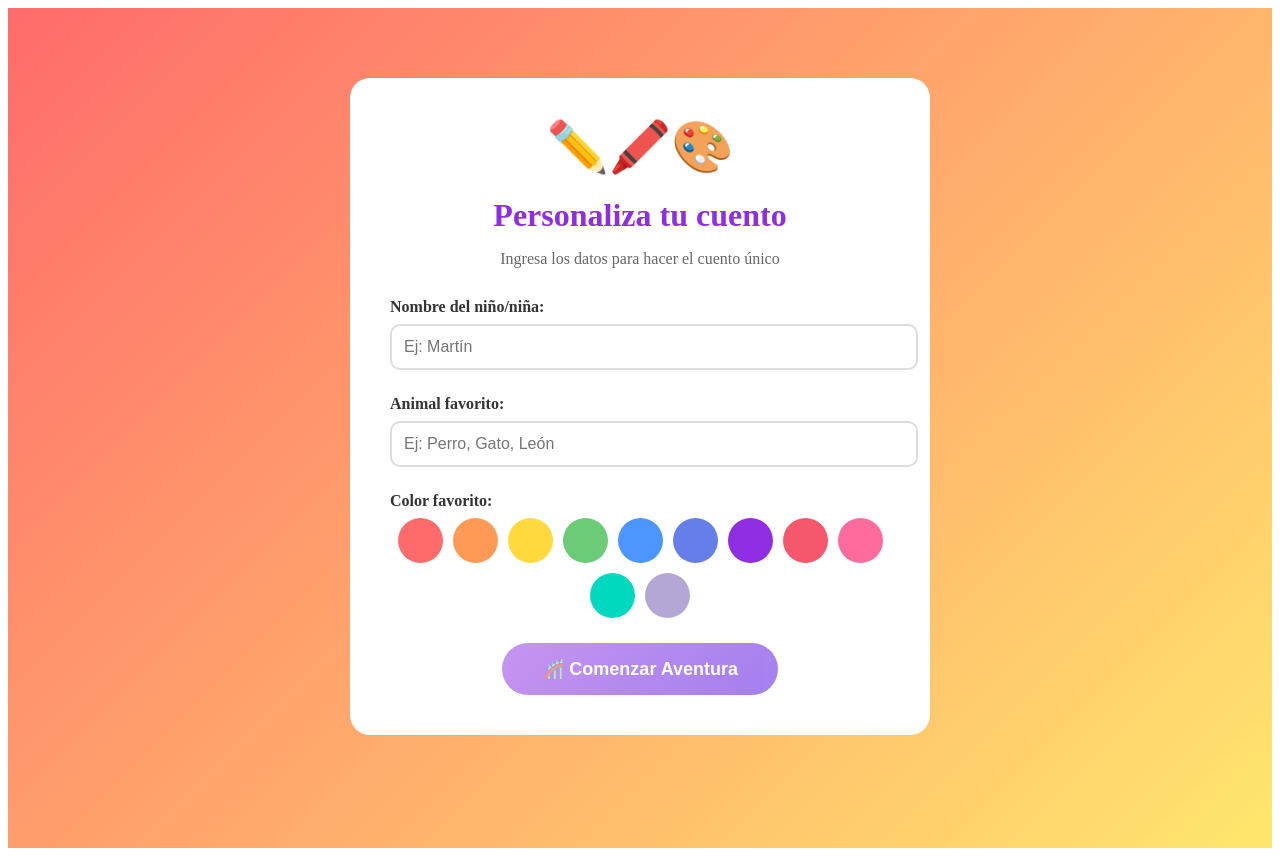
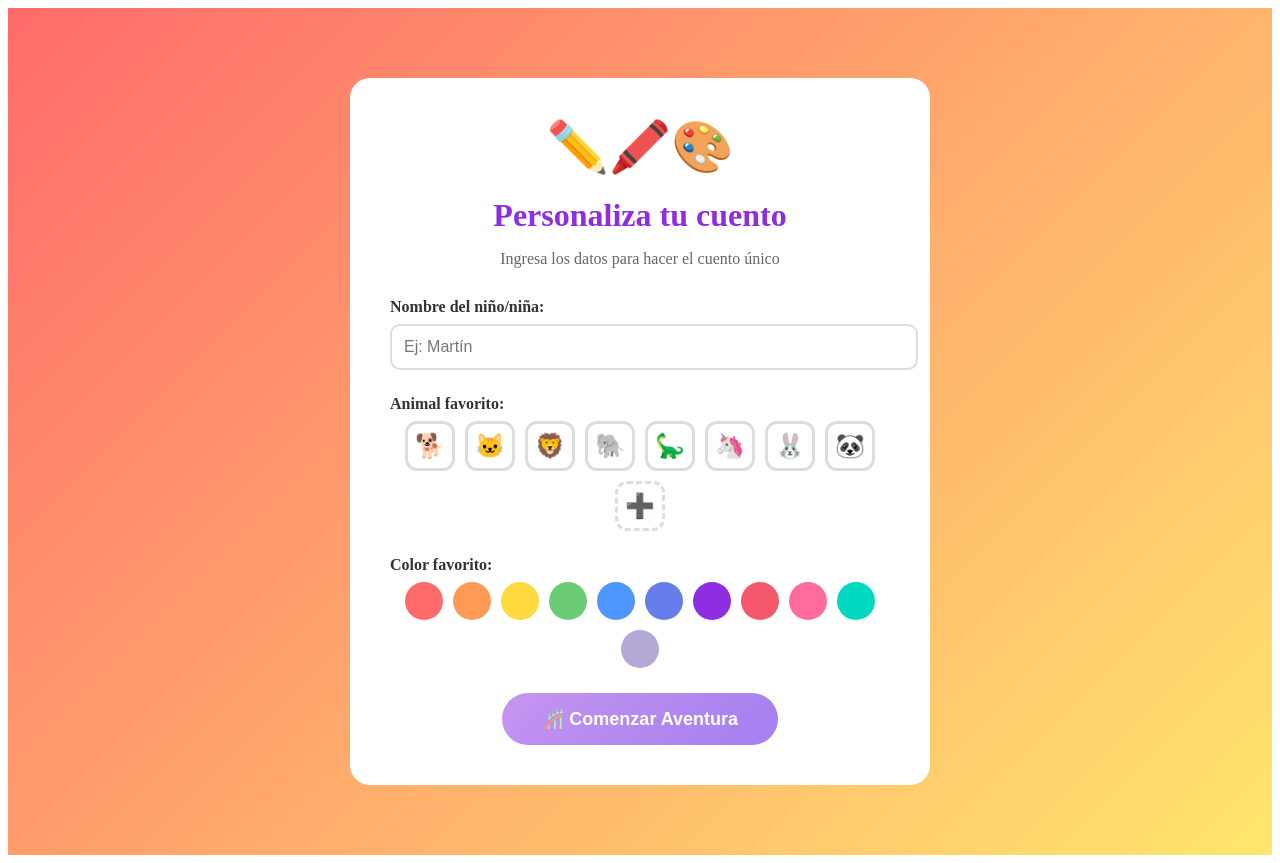
Before and after one commit to rodcas1982/hotmart-cuentos-svelte, a SvelteKit app: page /story/01-valiente in a window 1280 px wide. Built offline with nearby package versions, Linux system fonts and the light colour scheme.

Commit message:
Feat: Selección de animal + opción otro

```diff
--- a/src/routes/story/[id]/+page.svelte
+++ b/src/routes/story/[id]/+page.svelte
@@ -13,9 +13,22 @@
 
     let nombreNino = '';
     let animalFavorito = '';
+    let animalPersonalizado = '';
+    let mostrarAnimalOtro = false;
     let colorFavorito = '';
     let showPersonalizacion = true;
     let personalizado = false;
+
+    const animalesComunes = [
+        { id: 'perro', emoji: '🐕', nombre: 'Perro' },
+        { id: 'gato', emoji: '🐱', nombre: 'Gato' },
+        { id: 'leon', emoji: '🦁', nombre: 'León' },
+        { id: 'elefante', emoji: '🐘', nombre: 'Elefante' },
+        { id: 'dinosaurio', emoji: '🦕', nombre: 'Dinosaurio' },
+        { id: 'unicornio', emoji: '🦄', nombre: 'Unicornio' },
+        { id: 'conejo', emoji: '🐰', nombre: 'Conejo' },
+        { id: 'panda', emoji: '🐼', nombre: 'Panda' },
+    ];
 
     const coloresDisponibles = [
         { id: 'rojo', hex: '#FF6B6B', nombre: 'Rojo' },
@@ -39,12 +52,26 @@
         if (found) story = found;
     });
 
+    function seleccionarAnimal(id: string) {
+        animalFavorito = id;
+        mostrarAnimalOtro = false;
+    }
+
+    function mostrarOtro() {
+        mostrarAnimalOtro = true;
+        animalFavorito = '';
+    }
+
     function iniciarCuento() {
-        if (nombreNino && animalFavorito && colorFavorito) {
+        // Usar el animal personalizado si existe, sino usar el seleccionado
+        const animalFinal = mostrarAnimalOtro ? animalPersonalizado : animalFavorito;
+
+        if (nombreNino && animalFinal && colorFavorito) {
             const color = coloresDisponibles.find(c => c.id === colorFavorito);
             if (color) {
                 gradient = `linear-gradient(135deg, ${color.hex}, ${adjustColor(color.hex, 30)})`;
             }
+            animalFavorito = animalFinal;
             showPersonalizacion = false;
             personalizado = true;
         }
@@ -94,7 +121,24 @@
 
             <div class="form-group">
                 <label>Animal favorito:</label>
-                <input type="text" bind:value={animalFavorito} placeholder="Ej: Perro, Gato, León" />
+                <div class="animales">
+                    {#each animalesComunes as animal}
+                        <button
+                            class="animal-btn"
+                            class:selected={animalFavorito === animal.id && !mostrarAnimalOtro}
+                            on:click={() => seleccionarAnimal(animal.id)}
+                            title={animal.nombre}
+                        >
+                            {animal.emoji}
+                        </button>
+                    {/each}
+                    <button class="animal-btn otro" on:click={mostrarOtro} title="Otro">
+                        ➕
+                    </button>
+                </div>
+                {#if mostrarAnimalOtro}
+                    <input type="text" bind:value={animalPersonalizado} placeholder="Escribe el animal" class="otro-input" />
+                {/if}
             </div>
 
             <div class="form-group">
@@ -113,7 +157,7 @@
                 </div>
             </div>
 
-            <button class="iniciar-btn" on:click={iniciarCuento} disabled={!nombreNino || !animalFavorito || !colorFavorito}>
+            <button class="iniciar-btn" on:click={iniciarCuento} disabled={!nombreNino || !(animalFavorito || animalPersonalizado) || !colorFavorito}>
                 🎢 Comenzar Aventura
             </button>
         </div>
@@ -156,8 +200,14 @@
     .form-group label { display: block; font-weight: bold; margin-bottom: 8px; }
     .form-group input { width: 100%; padding: 12px; border: 2px solid #ddd; border-radius: 10px; font-size: 16px; }
     .form-group input:focus { border-color: #8E2DE2; outline: none; }
+    .animales { display: flex; gap: 10px; flex-wrap: wrap; justify-content: center; }
+    .animal-btn { width: 50px; height: 50px; border-radius: 12px; border: 3px solid #ddd; background: white; cursor: pointer; font-size: 24px; transition: transform 0.2s; }
+    .animal-btn:hover { transform: scale(1.1); }
+    .animal-btn.selected { border-color: #8E2DE2; background: #f3e5f5; }
+    .animal-btn.otro { border-style: dashed; }
+    .otro-input { margin-top: 10px !important; }
     .colores { display: flex; gap: 10px; flex-wrap: wrap; justify-content: center; }
-    .color-btn { width: 45px; height: 45px; border-radius: 50%; border: 3px solid transparent; cursor: pointer; transition: transform 0.2s; }
+    .color-btn { width: 38px; height: 38px; border-radius: 50%; border: 3px solid transparent; cursor: pointer; transition: transform 0.2s; }
     .color-btn:hover { transform: scale(1.1); }
     .color-btn.selected { border-color: #333; transform: scale(1.15); }
     .iniciar-btn { background: linear-gradient(135deg, #8E2DE2, #4A00E0); color: white; border: none; padding: 15px 40px; border-radius: 30px; font-size: 18px; cursor: pointer; font-weight: bold; }
```
